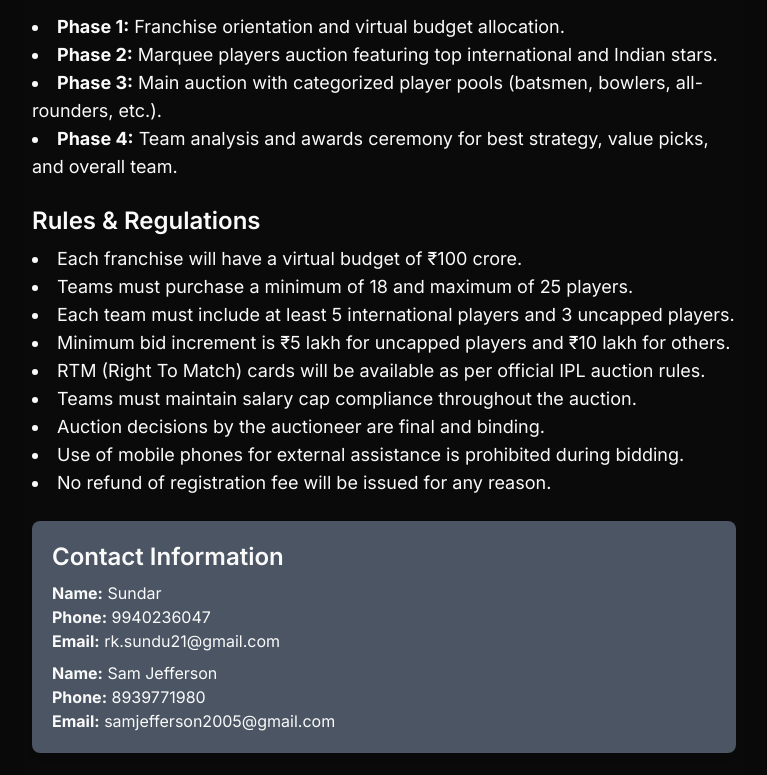
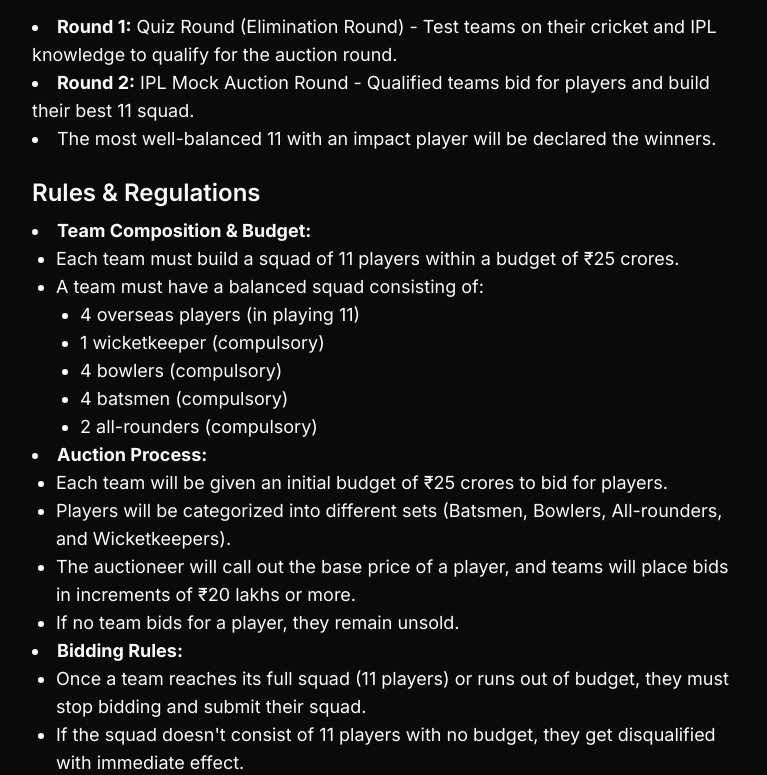
Before and after one commit to tanush-em/INVICTUS, a Next.js app: page /events/ipl-auction in a window 1280 px wide. Shown: the part 990-1765 px from the top of the page, without its empty margins (256-1023 px from the left). Built offline with nearby package versions, Linux system fonts and the light colour scheme.

Commit message:
ipl event info change

```diff
--- a/app/events/ipl-auction/page.js
+++ b/app/events/ipl-auction/page.js
@@ -22,32 +22,51 @@
           <h2 className="text-2xl font-semibold">Participation Details</h2>
           <p className="mt-2"><strong>Team Size:</strong> 3-4 members per team</p>
           <p><strong>Entry Fee:</strong> Free entry for all</p>
-          <p><strong>Date:</strong>April 12, 2025</p>
-          <p><strong>Time:</strong>9:00 AM - 5:00 PM</p>
+          <p><strong>Date:</strong> April 12, 2025</p>
+          <p><strong>Time:</strong> 9:00 AM - 5:00 PM</p>
         </div>
 
         <div className="mt-6">
           <h2 className="text-2xl font-semibold">Event Flow</h2>
           <ul className="list-disc list-inside mt-2 text-lg">
-            <li><strong>Phase 1:</strong> Franchise orientation and virtual budget allocation.</li>
-            <li><strong>Phase 2:</strong> Marquee players auction featuring top international and Indian stars.</li>
-            <li><strong>Phase 3:</strong> Main auction with categorized player pools (batsmen, bowlers, all-rounders, etc.).</li>
-            <li><strong>Phase 4:</strong> Team analysis and awards ceremony for best strategy, value picks, and overall team.</li>
+            <li><strong>Round 1:</strong> Quiz Round (Elimination Round) - Test teams on their cricket and IPL knowledge to qualify for the auction round.</li>
+            <li><strong>Round 2:</strong> IPL Mock Auction Round - Qualified teams bid for players and build their best 11 squad.</li>
+            <li>The most well-balanced 11 with an impact player will be declared the winners.</li>
           </ul>
         </div>
 
         <div className="mt-6">
           <h2 className="text-2xl font-semibold">Rules & Regulations</h2>
           <ul className="list-disc list-inside mt-2 text-lg">
-            <li>Each franchise will have a virtual budget of ₹100 crore.</li>
-            <li>Teams must purchase a minimum of 18 and maximum of 25 players.</li>
-            <li>Each team must include at least 5 international players and 3 uncapped players.</li>
-            <li>Minimum bid increment is ₹5 lakh for uncapped players and ₹10 lakh for others.</li>
-            <li>RTM (Right To Match) cards will be available as per official IPL auction rules.</li>
-            <li>Teams must maintain salary cap compliance throughout the auction.</li>
-            <li>Auction decisions by the auctioneer are final and binding.</li>
-            <li>Use of mobile phones for external assistance is prohibited during bidding.</li>
-            <li>No refund of registration fee will be issued for any reason.</li>
+            <li><strong>Team Composition & Budget:</strong></li>
+            <ul className="ml-6 list-disc">
+              <li>Each team must build a squad of 11 players within a budget of ₹25 crores.</li>
+              <li>A team must have a balanced squad consisting of:
+                <ul className="ml-6 list-disc">
+                  <li>4 overseas players (in playing 11)</li>
+                  <li>1 wicketkeeper (compulsory)</li>
+                  <li>4 bowlers (compulsory)</li>
+                  <li>4 batsmen (compulsory)</li>
+                  <li>2 all-rounders (compulsory)</li>
+                </ul>
+              </li>
+            </ul>
+            <li><strong>Auction Process:</strong></li>
+            <ul className="ml-6 list-disc">
+              <li>Each team will be given an initial budget of ₹25 crores to bid for players.</li>
+              <li>Players will be categorized into different sets (Batsmen, Bowlers, All-rounders, and Wicketkeepers).</li>
+              <li>The auctioneer will call out the base price of a player, and teams will place bids in increments of ₹20 lakhs or more.</li>
+              <li>If no team bids for a player, they remain unsold.</li>
+            </ul>
+            <li><strong>Bidding Rules:</strong></li>
+            <ul className="ml-6 list-disc">
+              <li>Once a team reaches its full squad (11 players) or runs out of budget, they must stop bidding and submit their squad.</li>
+              <li>If the squad doesn't consist of 11 players with no budget, they get disqualified with immediate effect.</li>
+            </ul>
+            <li><strong>Player Categories & Base Prices:</strong> Players will have base prices starting from ₹20 to 50 lakhs.</li>
+            <li><strong>Time Limits & Penalties:</strong> Teams get 20 seconds to place a bid. If they fail, the bid moves to the next team.</li>
+            <li><strong>Final Squad Submission:</strong> At the end of the auction, each team submits their final playing XI along with their remaining budget.</li>
+            <li><strong>Winning Criteria:</strong> The team with the most well-balanced squad will be declared the winner.</li>
           </ul>
         </div>
 
```
